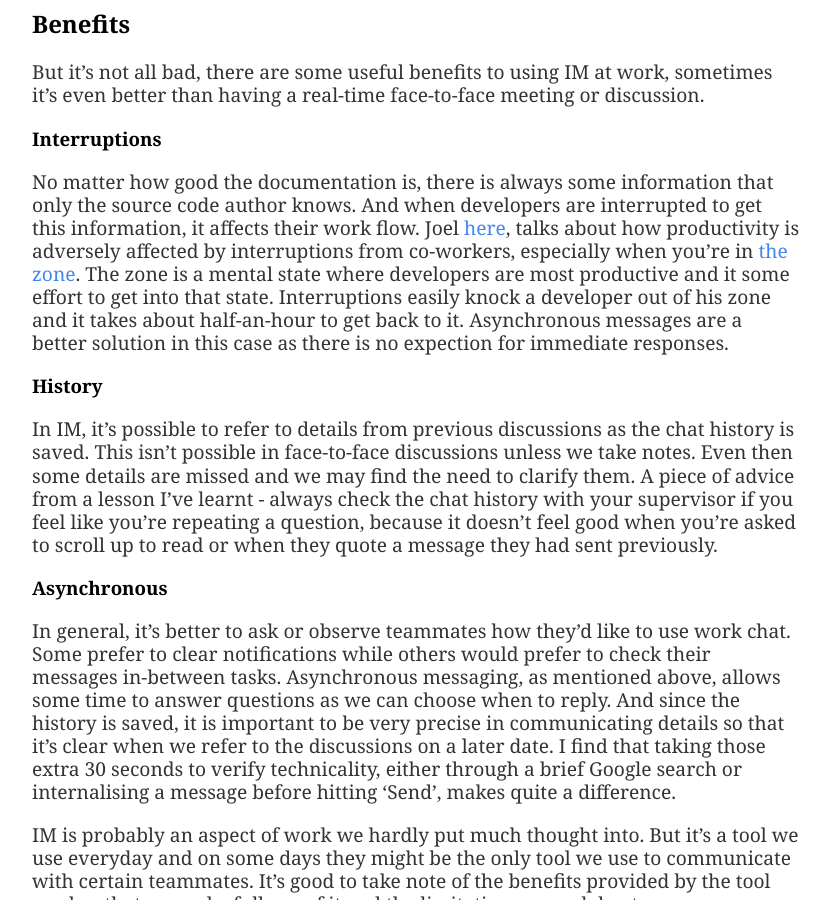
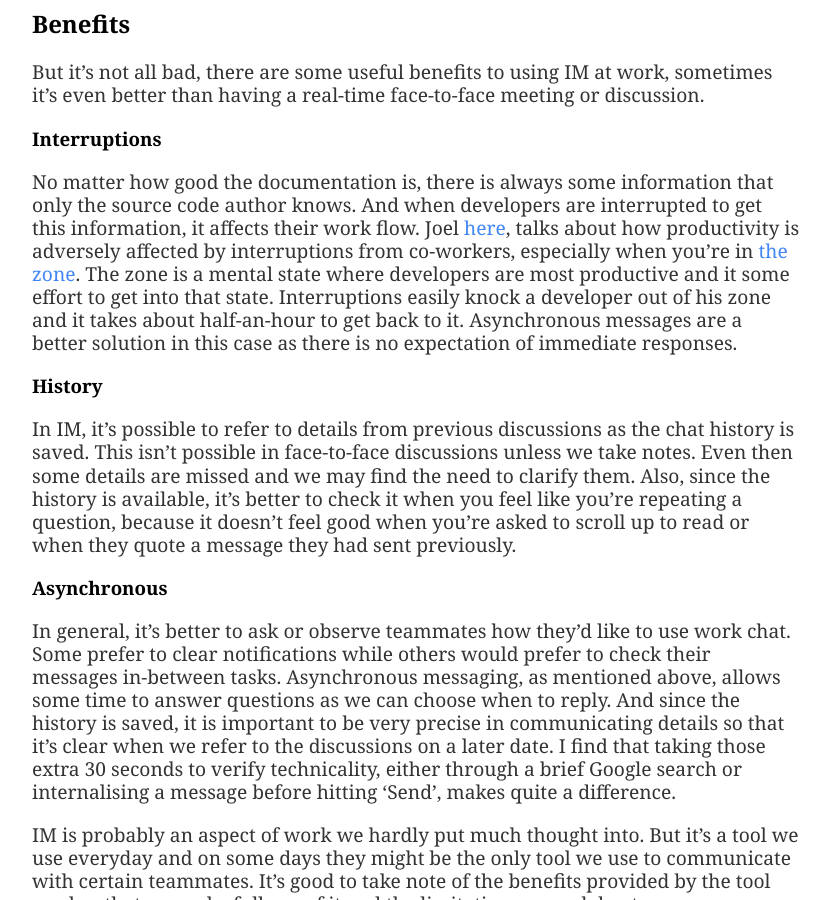
Before and after one commit to RaghavRamesh/RaghavRamesh.github.io, a Jekyll site: the page built from _posts/2016-11-21-instant-messaging-at-work.md, in a window 1280 px wide and 900 px high, scrolled down 1156 px. Shown: the whole window, without its empty margins (224-1054 px from the left). Built offline with Jekyll 4.4.1, drawn with Linux system fonts in a browser that asks for light colours; comment, search, counter and statistics services are not loaded.

Commit message:
Fixed typos in IM at work post.

```diff
--- a/_posts/2016-11-21-instant-messaging-at-work.md
+++ b/_posts/2016-11-21-instant-messaging-at-work.md
@@ -25,10 +25,10 @@
 But it's not all bad, there are some useful benefits to using IM at work, sometimes it's even better than having a real-time face-to-face meeting or discussion.
 
 ### Interruptions
-No matter how good the documentation is, there is always some information that only the source code author knows. And when developers are interrupted to get this information, it affects their work flow. Joel [here](http://www.joelonsoftware.com/articles/fog0000000068.html), talks about how productivity is adversely affected by interruptions from co-workers, especially when you’re in [the zone](/blog/2016/10/24/the-zone.html). The zone is a mental state where developers are most productive and it some effort to get into that state. Interruptions easily knock a developer out of his zone and it takes about half-an-hour to get back to it. Asynchronous messages are a better solution in this case as there is no expection for immediate responses.
+No matter how good the documentation is, there is always some information that only the source code author knows. And when developers are interrupted to get this information, it affects their work flow. Joel [here](http://www.joelonsoftware.com/articles/fog0000000068.html), talks about how productivity is adversely affected by interruptions from co-workers, especially when you’re in [the zone](/blog/2016/10/24/the-zone.html). The zone is a mental state where developers are most productive and it some effort to get into that state. Interruptions easily knock a developer out of his zone and it takes about half-an-hour to get back to it. Asynchronous messages are a better solution in this case as there is no expectation of immediate responses.
 
 ### History
-In IM, it’s possible to refer to details from previous discussions as the chat history is saved. This isn’t possible in face-to-face discussions unless we take notes. Even then some details are missed and we may find the need to clarify them. A piece of advice from a lesson I've learnt - always check the chat history with your supervisor if you feel like you're repeating a question, because it doesn't feel good when you're asked to scroll up to read or when they quote a message they had sent previously.
+In IM, it’s possible to refer to details from previous discussions as the chat history is saved. This isn’t possible in face-to-face discussions unless we take notes. Even then some details are missed and we may find the need to clarify them. Also, since the history is available, it's better to check it when you feel like you're repeating a question, because it doesn't feel good when you're asked to scroll up to read or when they quote a message they had sent previously.
 
 ### Asynchronous
 In general, it's better to ask or observe teammates how they'd like to use work chat. Some prefer to clear notifications while others would prefer to check their messages in-between tasks.
```
